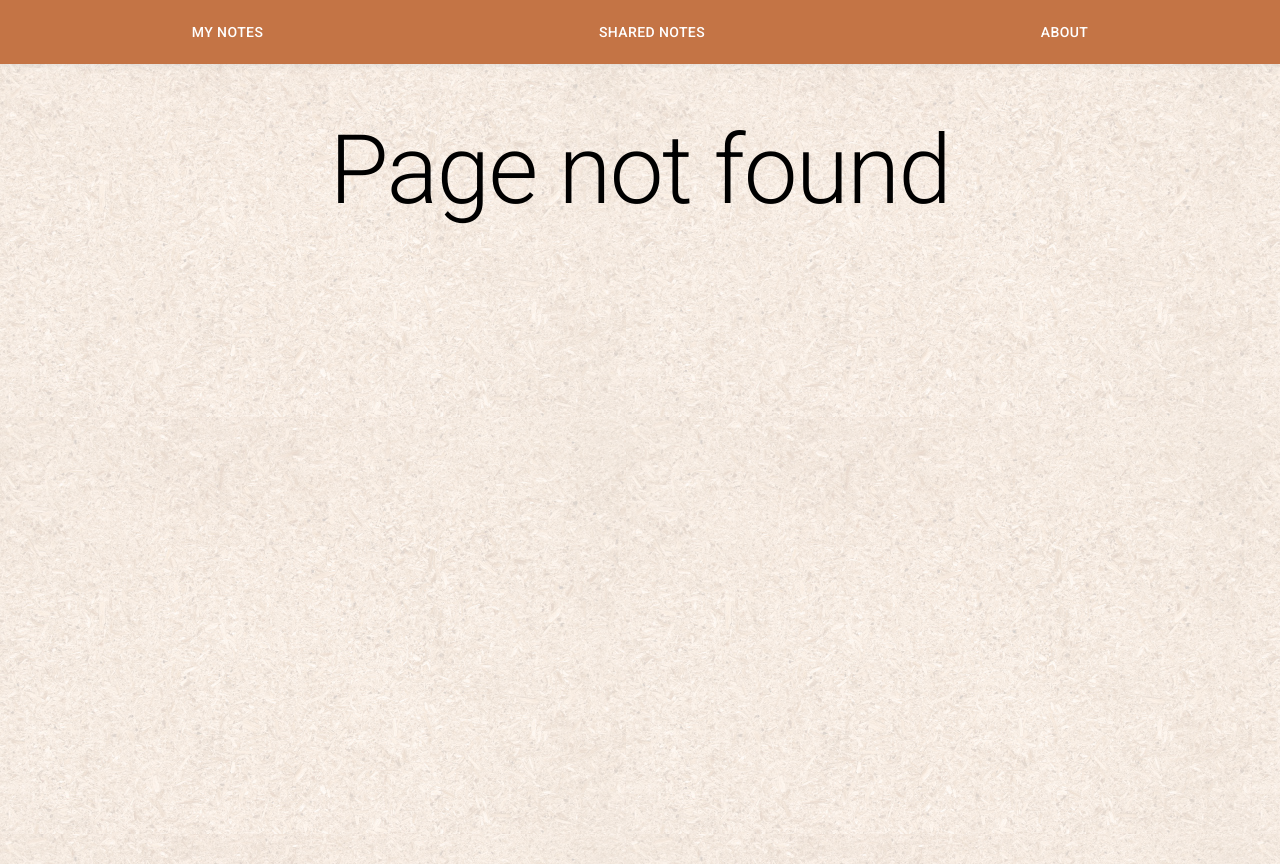
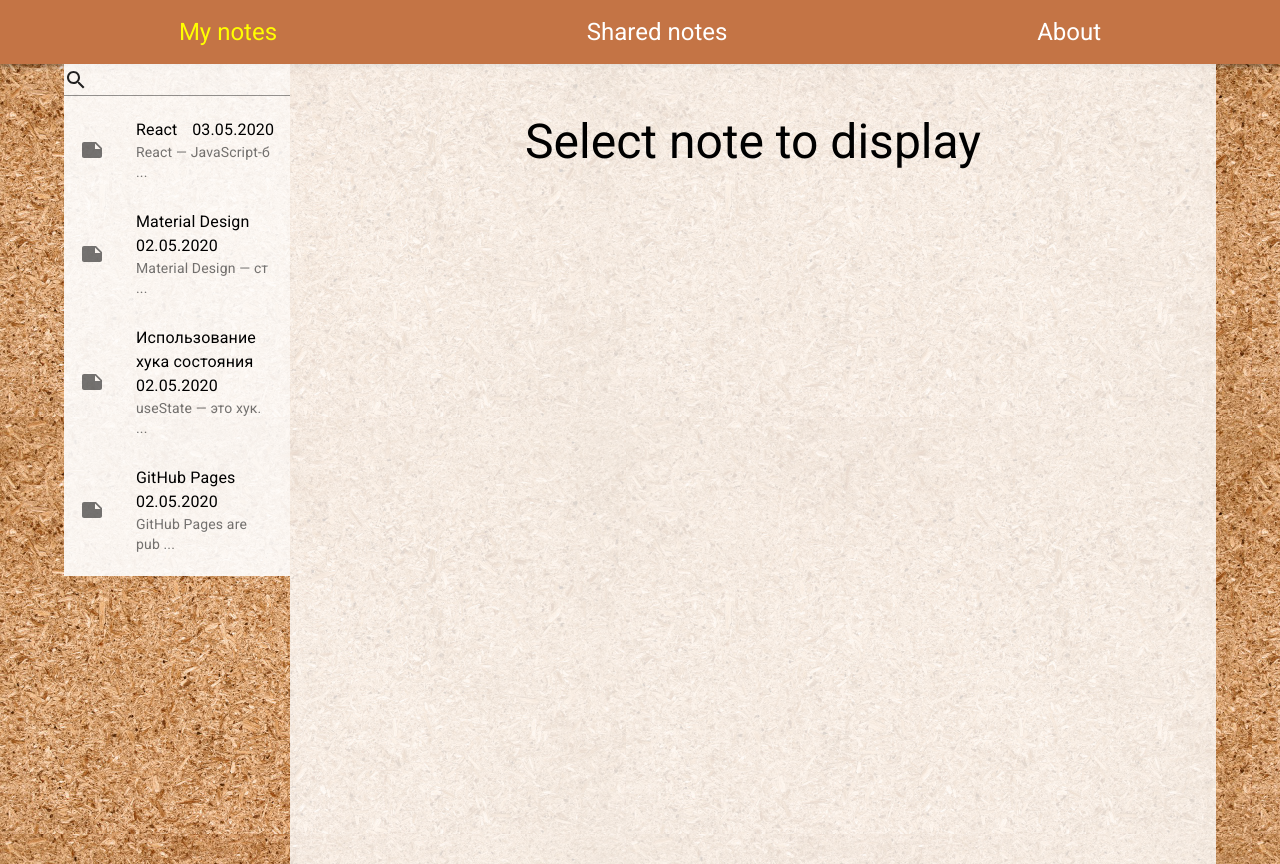
Before and after one commit to AllekseyLeonov/JsCourse, a React (Create React App) app in the folder notes/: page /#/notes in a window 1280 px wide. Before the commit this address led to /#/about. Built offline with nearby package versions, Linux system fonts and the light colour scheme.

Commit message:
[v1-07] fix some bugs of Main menu implementation, add styles fo active menu item

```diff
--- a/notes/public/index.html
+++ b/notes/public/index.html
@@ -9,9 +9,15 @@
       content="Web site created using create-react-app"
     />
     <link rel="manifest" href="%PUBLIC_URL%/manifest.json" />
-    <link rel="shortcut icon" href="/src/icons/favicon.ico">
-    <link rel="stylesheet" href="https://fonts.googleapis.com/css?family=Roboto:300,400,500,700&display=swap" />
-    <link rel="stylesheet" href="https://fonts.googleapis.com/icon?family=Material+Icons" />
+    <link rel="shortcut icon" href="%PUBLIC_URL%/favicon.ico" />
+    <link
+      rel="stylesheet"
+      href="https://fonts.googleapis.com/css?family=Roboto:300,400,500,700&display=swap"
+    />
+    <link
+      rel="stylesheet"
+      href="https://fonts.googleapis.com/icon?family=Material+Icons"
+    />
     <title>Notes</title>
   </head>
   <body>
--- a/notes/src/App.js
+++ b/notes/src/App.js
@@ -1,5 +1,5 @@
 import React from "react";
-import { BrowserRouter, Route, Switch } from "react-router-dom";
+import { HashRouter, Route, Switch, Redirect } from "react-router-dom";
 
 import HeaderMenu from "./components/HeaderMenu";
 import NotesContainer from "./pages/notes/NotesContainer";
@@ -8,19 +8,16 @@ import About from "./pages/about/About";
 import Error404 from "./pages/errors/Error404";
 
 const App = () => (
-  <BrowserRouter>
+  <HashRouter basename="/">
     <HeaderMenu />
     <Switch>
-      <Route exact path="/JsCourse" component={NotesContainer} />
-      <Route
-        exact
-        path="/JsCourse/SharedNotes"
-        component={SharedNotesContainer}
-      />
-      <Route exact path="/JsCourse/About" component={About} />
+      <Route exact path="/notes" component={NotesContainer} />
+      <Route exact path="/shared-notes" component={SharedNotesContainer} />
+      <Route exact path="/about" component={About} />
       <Route component={Error404} />
     </Switch>
-  </BrowserRouter>
+    <Redirect from="/" to="/notes" />
+  </HashRouter>
 );
 
 export default App;
--- a/notes/src/components/HeaderMenu.js
+++ b/notes/src/components/HeaderMenu.js
@@ -1,7 +1,10 @@
 import React from "react";
 import AppBar from "@material-ui/core/AppBar";
-import Button from "@material-ui/core/Button";
 import Toolbar from "@material-ui/core/Toolbar";
+import { Typography } from "@material-ui/core";
+import { NavLink } from "react-router-dom";
+
+import "./styles.css";
 
 const HeaderMenu = () => (
   <AppBar position="static" style={{ backgroundColor: "rgb(196, 116, 69)" }}>
@@ -12,27 +15,33 @@ const HeaderMenu = () => (
         alignItems: "inherit",
       }}
     >
-      <Button
-        href="/JsCourse"
-        style={{ flexGrow: "1", height: "inherit" }}
-        color="inherit"
+      <Typography variant="h5" className="HeaderItem">
+        <NavLink
+          to="/notes"
+          activeClassName="ActiveNavLink"
+          className="NavLink"
         >
           My notes
-      </Button>
-      <Button
-        href="/JsCourse/SharedNotes"
-        style={{ flexGrow: "1", height: "inherit" }}
-        color="inherit"
+        </NavLink>
+      </Typography>
+      <Typography variant="h5" className="HeaderItem">
+        <NavLink
+          to="/shared-notes"
+          activeClassName="ActiveNavLink"
+          className="NavLink"
         >
           Shared notes
-      </Button>
-      <Button
-        href="/JsCourse/About"
-        style={{ flexGrow: "1", height: "inherit" }}
-        color="inherit"
+        </NavLink>
+      </Typography>
+      <Typography variant="h5" className="HeaderItem">
+        <NavLink
+          to="/about"
+          activeClassName="ActiveNavLink"
+          className="NavLink"
         >
           About
-      </Button>
+        </NavLink>
+      </Typography>
     </Toolbar>
   </AppBar>
 );
--- a/notes/src/components/styles.css
+++ b/notes/src/components/styles.css
@@ -8,3 +8,19 @@
   margin-left: auto;
   margin-right: auto;
 }
+
+.HeaderItem {
+  display: flex;
+  flex-grow: 1;
+  justify-content: center;
+  align-items: center;
+}
+
+.NavLink {
+  text-decoration: none;
+  color: white;
+}
+
+.ActiveNavLink {
+  color: yellow;
+}
--- a/notes/src/pages/errors/Error404.js
+++ b/notes/src/pages/errors/Error404.js
@@ -6,7 +6,7 @@ import BodyContainer from "../../components/BodyContainer";
 const Error404 = () => (
   <BodyContainer>
     <Typography variant="h1" style={{ textAlign: "center" }}>
-      Page not found
+      Error 404 - Page not found
     </Typography>
   </BodyContainer>
 );
```
Also changed, not shown: 1 other file (tests, documents, lock files or other folders). Lines whose indentation alone changed are shown as unchanged.
